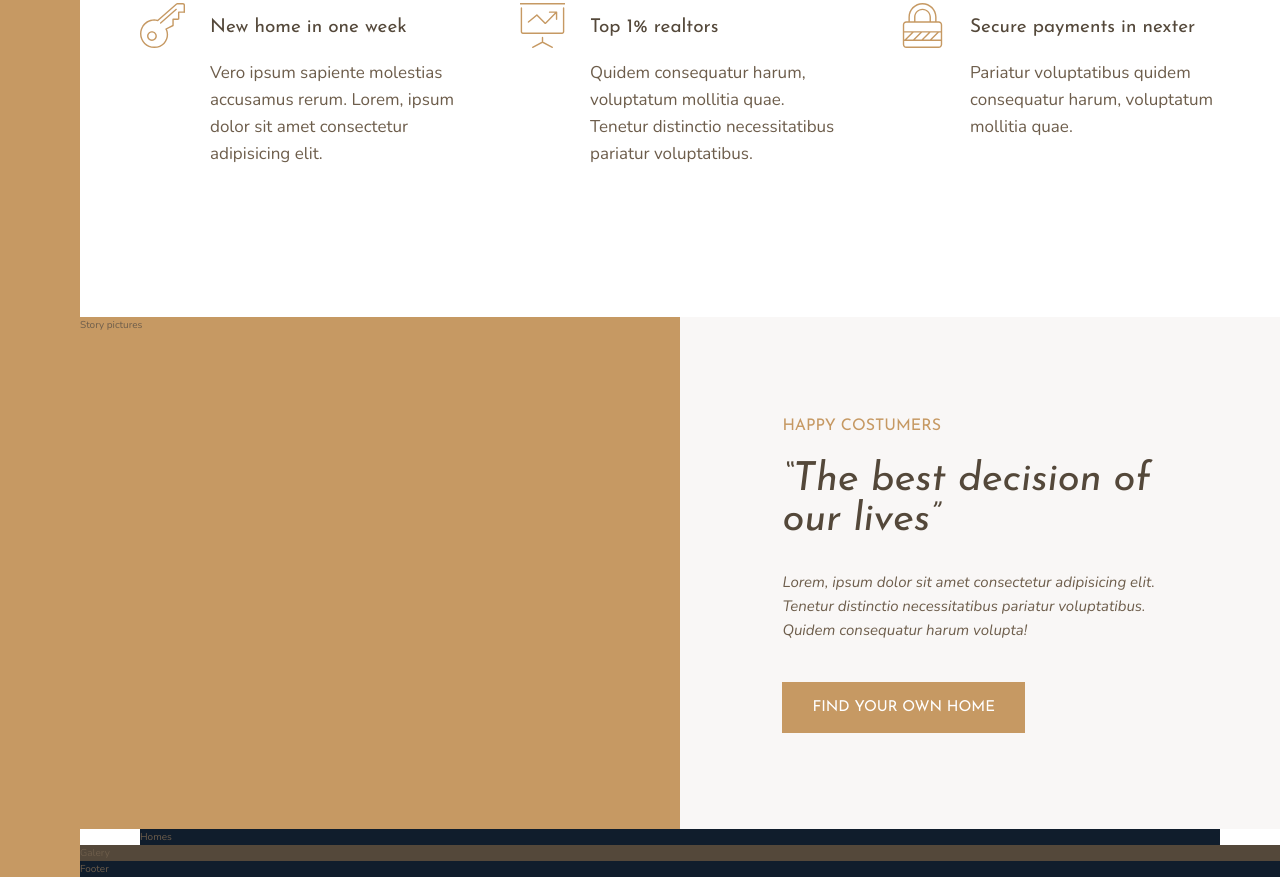
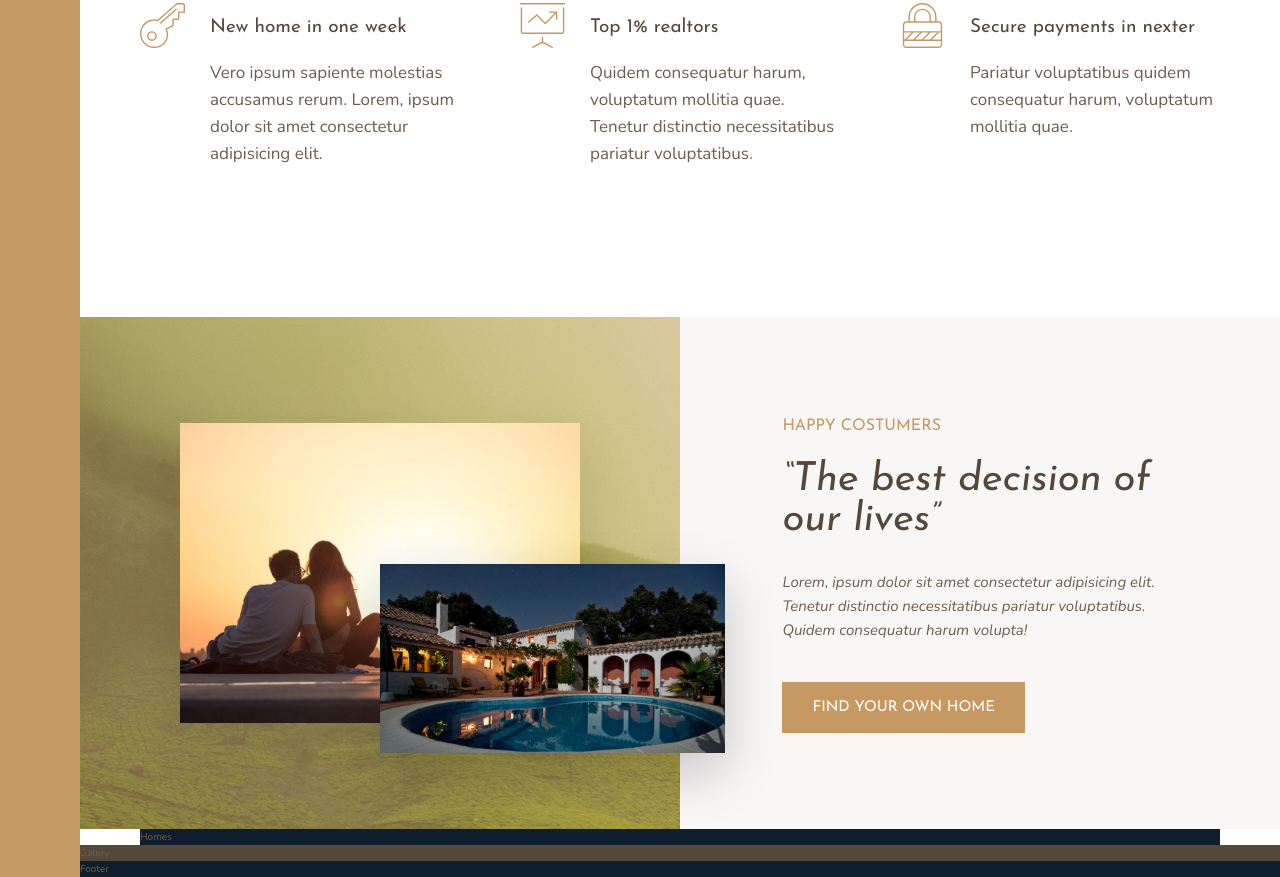
Before and after one commit to Altiuss/Nexter, a website: page index.html in a window 1280 px wide. Shown: the part 991-1868 px from the top of the page. Drawn offline with nearby package versions, Linux system fonts and the light colour scheme.

Commit message:
Building the Story Section - Part2

```diff
--- a/index.html
+++ b/index.html
@@ -80,7 +80,8 @@
     </section>
 
     <div class="story__pictures">
-        Story pictures
+    <img src="img/story-1.jpeg" alt="Couple with new house" class="story__img--1">
+    <img src="img/story-2.jpeg" alt="Couple with new house" class="story__img--2">
 
     </div>
 
--- a/sass/_story.scss
+++ b/sass/_story.scss
@@ -2,6 +2,30 @@
     &__pictures {
         background-color: $color-primary;
         grid-column: full-start / col-end 4;
+        background-image: linear-gradient(rgba($color-primary, .5), rgba($color-primary, .5)), url(../img/back.jpg);
+        display: grid;
+        grid-template-rows: repeat(6, 1fr);
+        grid-template-columns: repeat(6, 1fr);
+        align-items:center;
+
+
+    }
+
+    &__img--1 {
+        width: 100%;
+        grid-row: 2 / 6;
+        grid-column: 2 / 6;
+        box-shadow: 0 2rem 5rem rgba(#000, .1);
+    }
+
+    &__img--2 {
+        width: 115%;
+        grid-row: 4 / 6;
+        grid-column: 4 / 7;
+        z-index: 99;
+        box-shadow: 0 2rem 5rem rgba(#000, .2);
+
+
     }
 
     &__content {
```
Also changed, not shown: css/style.css.
